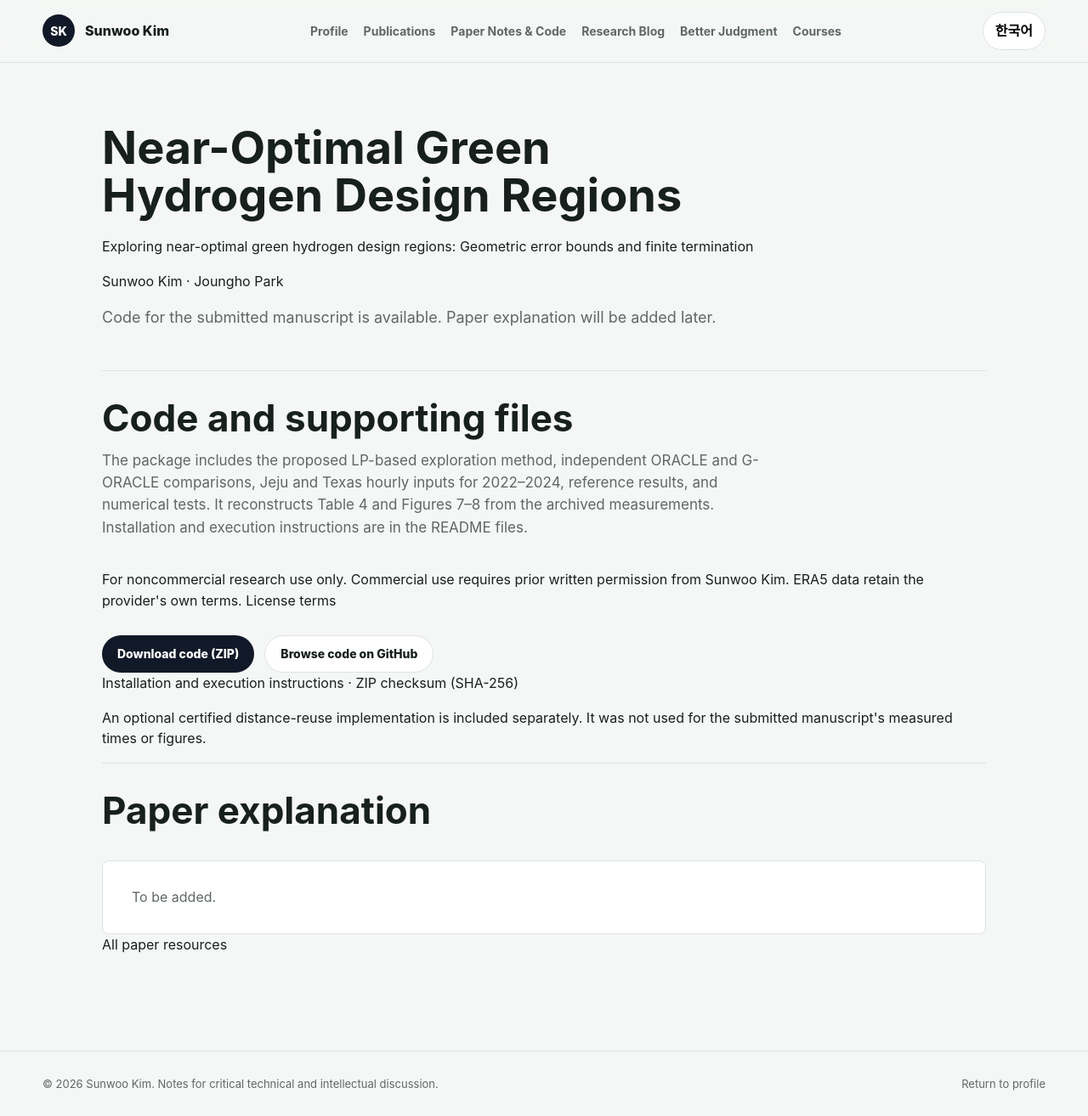
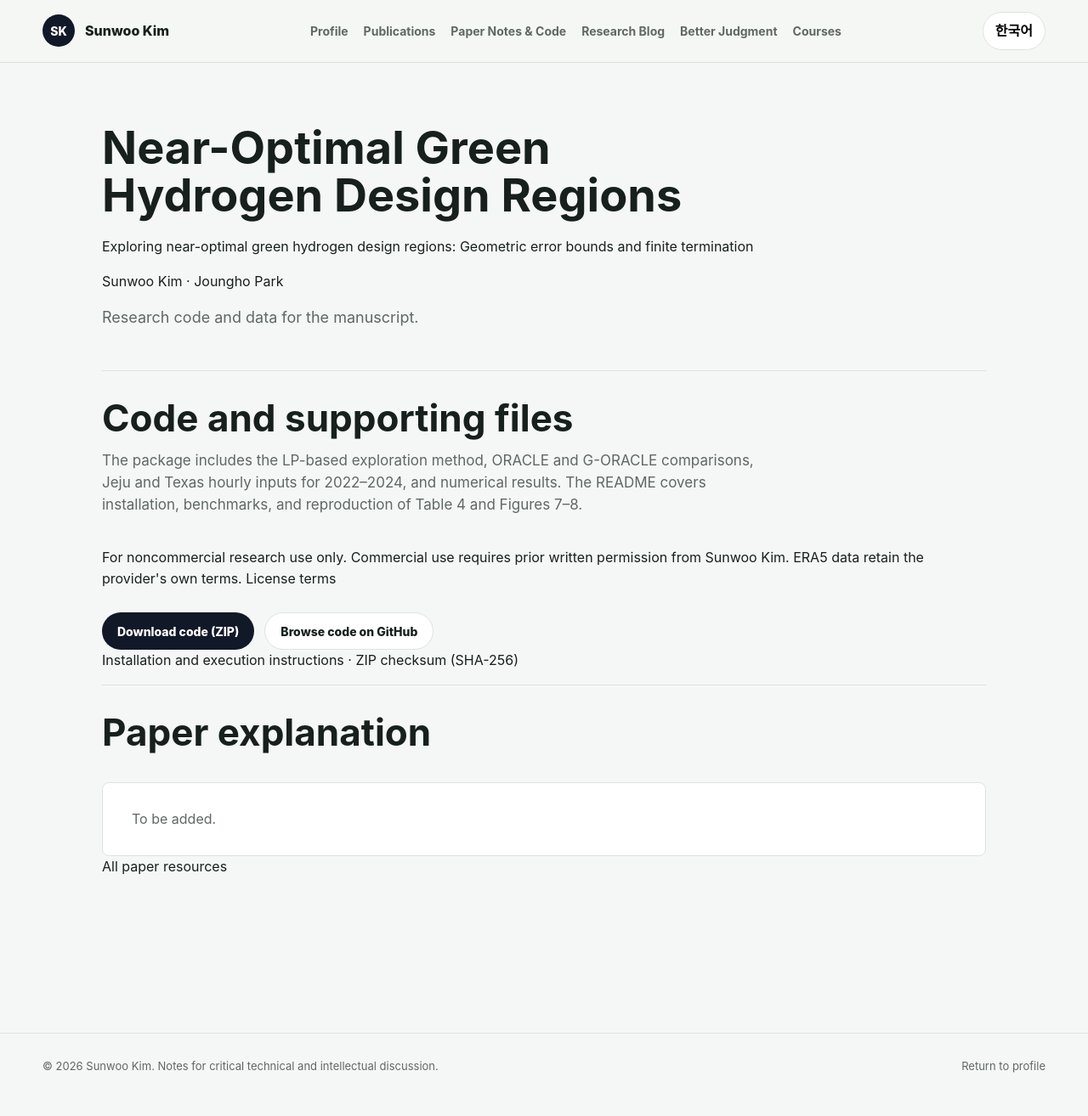
Before and after one commit to SunBooGermany/SunBooGermany.github.io, a Jekyll site: the page built from paper-resources/near-optimal-hydrogen/index.html, in a window 1280 px wide and 1314 px high. Shown: the whole window at 85% size. Built offline with Jekyll 4.4.1, drawn with Linux system fonts in a browser that asks for light colours.

Commit message:
Simplify hydrogen code documentation with updated humanize-ko guidance

```diff
--- a/paper-resources/near-optimal-hydrogen/index.html
+++ b/paper-resources/near-optimal-hydrogen/index.html
@@ -12,8 +12,8 @@ permalink: /paper-resources/near-optimal-hydrogen/
   <p>Exploring near-optimal green hydrogen design regions: Geometric error bounds and finite termination</p>
   <p>Sunwoo Kim · Joungho Park</p>
   <p>
-    <span data-lang-panel="en">Code for the submitted manuscript is available. Paper explanation will be added later.</span>
-    <span data-lang-panel="ko" hidden>제출 원고의 재현 코드를 공개합니다. 논문 설명은 추후 추가할 예정입니다.</span>
+    <span data-lang-panel="en">Research code and data for the manuscript.</span>
+    <span data-lang-panel="ko" hidden>논문에 사용한 코드와 데이터를 공개합니다.</span>
   </p>
 </section>
 
@@ -24,8 +24,8 @@ permalink: /paper-resources/near-optimal-hydrogen/
       <span data-lang-panel="ko" hidden>코드와 실행 자료</span>
     </h2>
     <p>
-      <span data-lang-panel="en">The package includes the proposed LP-based exploration method, independent ORACLE and G-ORACLE comparisons, Jeju and Texas hourly inputs for 2022–2024, reference results, and numerical tests. It reconstructs Table 4 and Figures 7–8 from the archived measurements. Installation and execution instructions are in the README files.</span>
-      <span data-lang-panel="ko" hidden>제안한 LP 기반 탐색 방법, ORACLE·G-ORACLE의 독립 비교 구현, 제주·텍사스의 2022–2024년 시간별 입력, 기준 결과와 수치 검증을 담았습니다. 보존된 실측값으로 Table 4와 Fig. 7·8을 다시 만들 수 있습니다. 설치와 실행 방법은 README에서 확인하실 수 있습니다.</span>
+      <span data-lang-panel="en">The package includes the LP-based exploration method, ORACLE and G-ORACLE comparisons, Jeju and Texas hourly inputs for 2022–2024, and numerical results. The README covers installation, benchmarks, and reproduction of Table 4 and Figures 7–8.</span>
+      <span data-lang-panel="ko" hidden>LP 기반 탐색 방법과 ORACLE·G-ORACLE 비교 코드, 제주·텍사스의 2022–2024년 시간별 입력과 계산 결과를 담았습니다. 설치, 비교 실험, Table 4와 Fig. 7·8의 재현 방법은 README에서 확인하실 수 있습니다.</span>
     </p>
   </div>
   <p>
@@ -54,10 +54,6 @@ permalink: /paper-resources/near-optimal-hydrogen/
       <span data-lang-panel="ko" hidden>ZIP 파일 검증값 (SHA-256)</span>
     </a>
   </p>
-  <p>
-    <span data-lang-panel="en">An optional certified distance-reuse implementation is included separately. It was not used for the submitted manuscript's measured times or figures.</span>
-    <span data-lang-panel="ko" hidden>인증된 거리 재사용 구현은 선택 기능으로 구분했습니다. 제출 원고의 측정시간이나 그림에는 이 후속 구현을 사용하지 않았습니다.</span>
-  </p>
 </section>
 
 <section class="paper-resources" id="paper-explanation" aria-labelledby="explanation-title">
```
